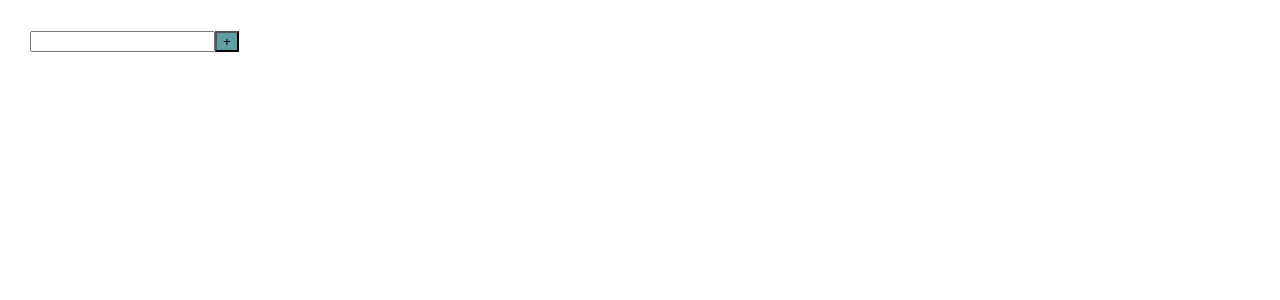
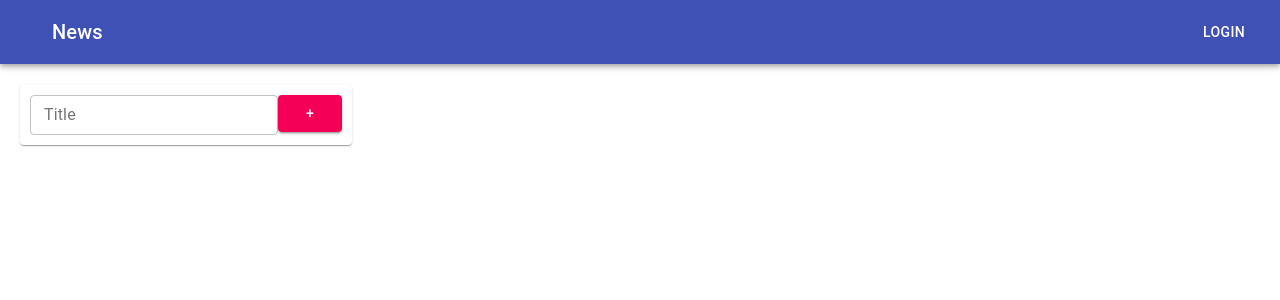
Before and after one commit to Sergey-Rimsha/todoList, a React (Create React App) app: page / in a window 1280 px wide. Shown: the top 300 px of the page. Built offline with nearby package versions, Linux system fonts and the light colour scheme.

Commit message:
add material ui

```diff
--- a/src/App.css
+++ b/src/App.css
@@ -1,11 +1,27 @@
 .App {
-  padding: 30px;
-  display: flex;
+  /*padding: 30px;*/
+  /*display: flex;*/
 }
 
-.App > div {
-  margin-right: 50px;
+
+/*.App > div {*/
+/*  margin-right: 50px;*/
+/*}*/
+
+
+/*.App > div {*/
+/*  margin-top: 15px;*/
+/*}*/
+
+/*.container {*/
+/*  min-width: 1280px;*/
+/*}*/
+
+.paper_todoList {
+  margin-top: 25px;
+  padding: 10px;
 }
+
 .is-done {
   opacity: 0.5;
 }
--- a/src/App.tsx
+++ b/src/App.tsx
@@ -3,6 +3,9 @@ import './App.css';
 import TodoList from "./commponents/TodoList/TodoList";
 import {v1} from "uuid";
 import {AddItemForm} from "./commponents/AddItemForm";
+import ButtonAppBar from "./commponents/ButtonAppBar";
+import {Container} from "@material-ui/core";
+
 // C
 // R
 // U
--- a/src/AppWithRedux.tsx
+++ b/src/AppWithRedux.tsx
@@ -11,6 +11,8 @@ import {
 import {addTaskAC, changeTaskStatusAC, changeTaskTitleAC, removeTaskAC} from "./commponents/store/tasks-reducer";
 import {useDispatch, useSelector} from "react-redux";
 import {AppRootStateType} from "./commponents/store/store";
+import {Box, Container, Grid, Paper, TextField} from "@material-ui/core";
+import ButtonAppBar from "./commponents/ButtonAppBar";
 // C
 // R
 // U
@@ -64,7 +66,6 @@ const AppWithReducers = () => {
     }
 
 
-
     // удаляем Todolist
     const removeTodolist = (todoListsID: string) => {
         let action = RemoveTodoListAC(todoListsID);
@@ -105,6 +106,8 @@ const AppWithReducers = () => {
     const todoListsComponents = todoLists.map(tl => {
         const tasksForRender = getTasksForRender(tl);
         return (
+            <Grid item>
+                <Paper className={'paper_todoList'}>
                     <TodoList
                         key={tl.id}
                         todoListId={tl.id}
@@ -119,15 +122,29 @@ const AppWithReducers = () => {
                         changeTaskTitle={changeTaskTitle}
                         changeTodolistTitle={changeTodolistTitle}
                     />
+                </Paper>
+            </Grid>
+
         )
 
     })
 
+
     // UI:
     return (
         <div className="App">
+            <ButtonAppBar/>
+            <Container fixed>
+                <Grid container item xs={12} spacing={1}>
+                    <Paper className={'paper_todoList'}>
                         <AddItemForm addItem={addTodoLists}/>
+                    </Paper>
+                    <Grid container item xs={12} spacing={1}>
                         {todoListsComponents}
+                    </Grid>
+                </Grid>
+            </Container>
+
         </div>
     );
 }
--- a/src/commponents/AddItemForm.tsx
+++ b/src/commponents/AddItemForm.tsx
@@ -1,5 +1,7 @@
 import React, {ChangeEvent, KeyboardEvent, useState} from "react";
-import Button from "./Button";
+// import Button from "./Button";
+import {Grid, TextField} from "@material-ui/core";
+import Button from '@material-ui/core/Button';
 
 type AddItemFormType = {
     addItem: (title: string) => void
@@ -36,14 +38,28 @@ export const AddItemForm = (props: AddItemFormType) => {
 
     return (
         <div>
-			<input
+            <TextField
                 value={title}
+                onKeyPress={onKeyPressAddItem}
                 onChange={onChangeSetTitle}
-				onKeyPress={onKeyPressAddItem}
-				className={error ? "error" : ""}
-			/>
-			<Button active={true} title={'+'} onClickHandler={onClickAddItem}/>
+                id="filled-size-small"
+                size="small"
+                label="Title"
+                variant="outlined"/>
+            <Button onClick={() => onClickAddItem()} variant="contained" color="secondary">
+                +
+            </Button>
+
             {errorMessage}
+
+            {/*<input*/}
+            {/*	value={title}*/}
+            {/*	onChange={onChangeSetTitle}*/}
+            {/*	onKeyPress={onKeyPressAddItem}*/}
+            {/*	className={error ? "error" : ""}*/}
+            {/*/>*/}
+
+            {/*<Button active={true} title={'+'} onClickHandler={onClickAddItem}/>*/}
         </div>
     )
 }
--- /dev/null
+++ b/src/commponents/ButtonAppBar.tsx
@@ -0,0 +1,42 @@
+import React from 'react';
+import { createStyles, makeStyles, Theme } from '@material-ui/core/styles';
+import AppBar from '@material-ui/core/AppBar';
+import Toolbar from '@material-ui/core/Toolbar';
+import Typography from '@material-ui/core/Typography';
+import Button from '@material-ui/core/Button';
+import IconButton from '@material-ui/core/IconButton';
+// import MenuIcon from '@material-ui/icons/Menu';
+
+const useStyles = makeStyles((theme: Theme) =>
+    createStyles({
+        root: {
+            flexGrow: 1,
+        },
+        menuButton: {
+            marginRight: theme.spacing(2),
+        },
+        title: {
+            flexGrow: 1,
+        },
+    }),
+);
+
+export default function ButtonAppBar() {
+    const classes = useStyles();
+
+    return (
+        <div className={classes.root}>
+            <AppBar position="static">
+                <Toolbar>
+                    <IconButton edge="start" className={classes.menuButton} color="inherit" aria-label="menu">
+                        {/*<MenuIcon />*/}
+                    </IconButton>
+                    <Typography variant="h6" className={classes.title}>
+                        News
+                    </Typography>
+                    <Button color="inherit">Login</Button>
+                </Toolbar>
+            </AppBar>
+        </div>
+    );
+}
--- a/src/index.css
+++ b/src/index.css
@@ -11,3 +11,7 @@ code {
   font-family: source-code-pro, Menlo, Monaco, Consolas, 'Courier New',
     monospace;
 }
+
+* {
+  box-sizing: border-box;
+}
```
Lines whose indentation alone changed are shown as unchanged.
